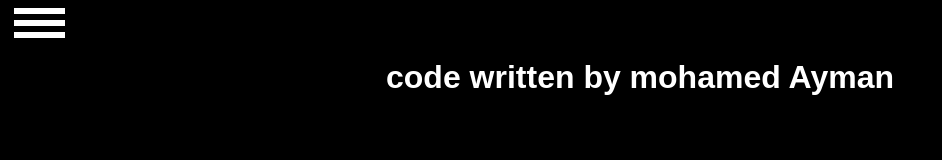
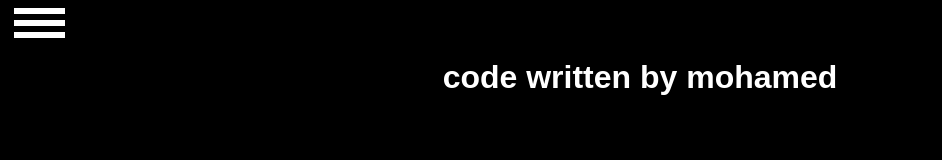
Before and after one commit to iosEmus4ios/css-animated-bar, a plain HTML site: page index.html in a window 1280 px wide. Shown: the whole page, without its empty margins (0-942 px from the left). Drawn offline with Linux system fonts and the light colour scheme.

Commit message:
Add files via upload

```diff
--- a/index.html
+++ b/index.html
@@ -8,7 +8,7 @@
 
 
 
-    <h1 class="custom"> code written by mohamed Ayman </h1>
+    <h1 class="custom"> code written by mohamed  </h1>
 
 <ul class="nav">
             <li class="nav-item">
```
Also changed, not shown: side.html (+2 -2 lines).
